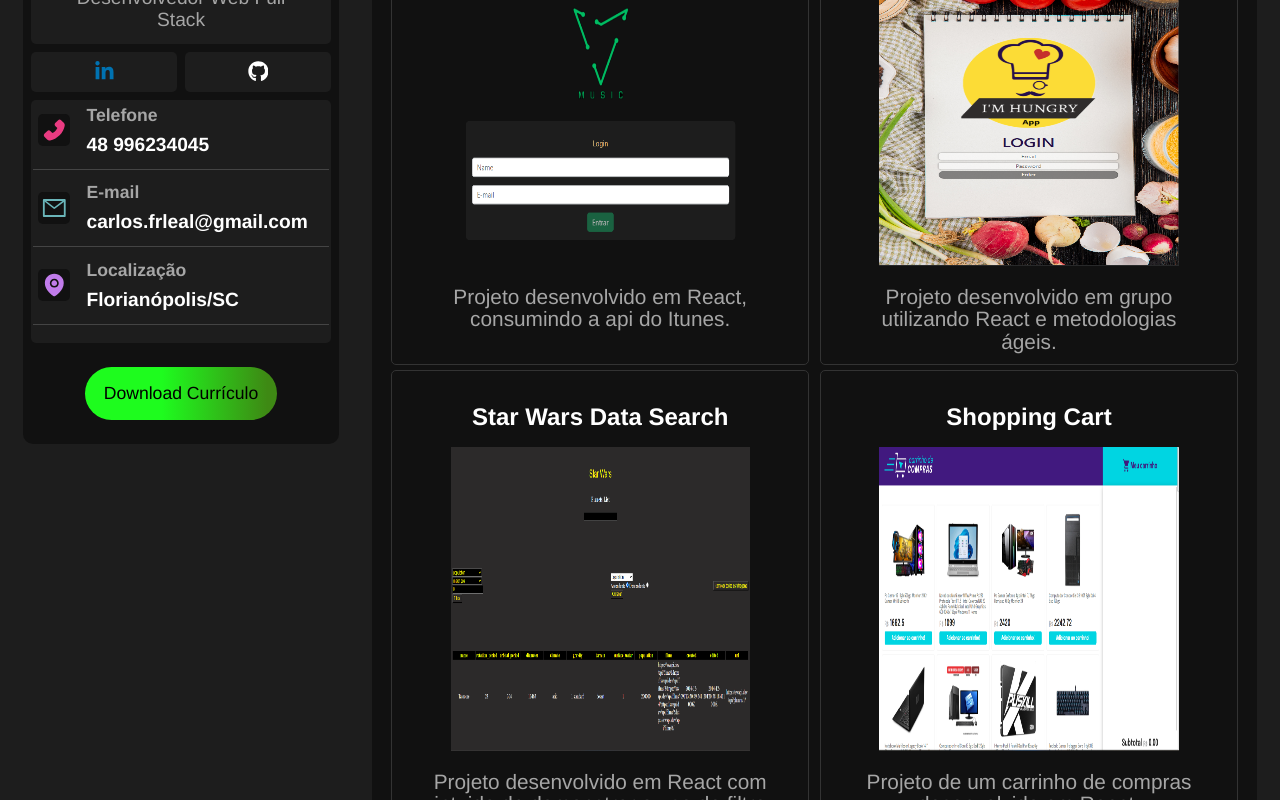
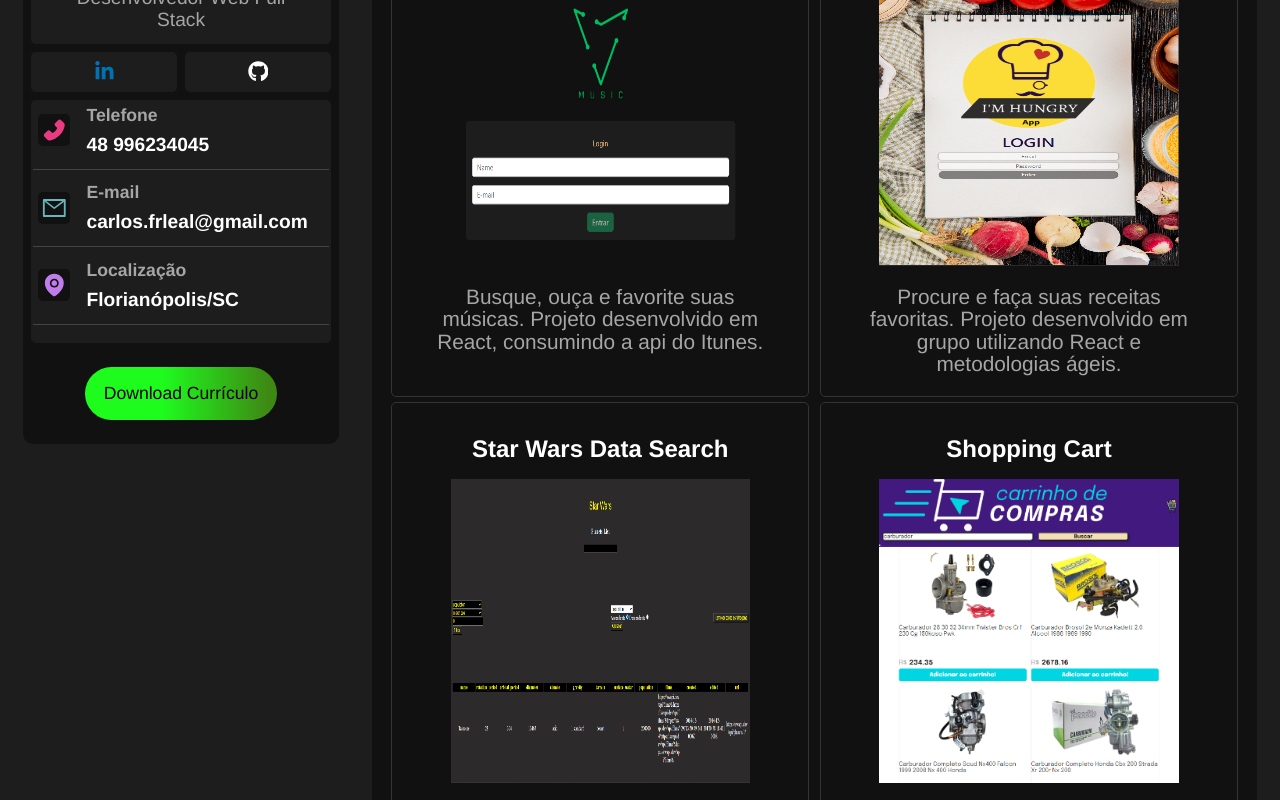
Before and after one commit to carlosleal89/portfolio, a React (Vite) app: page / in a window 1280 px wide. Both pictures are taken after a click on the button "Ver Projetos". Shown: the part 335-1135 px from the top of the page. Built offline with nearby package versions, Linux system fonts and the light colour scheme.

Commit message:
troca da imagem do projeto shopping cart e ajuste nas dimensões

```diff
--- a/src/data/projectsData.json
+++ b/src/data/projectsData.json
@@ -3,24 +3,24 @@
     "name": "GetRhythm",
     "img": "/getRhythm.png",
     "url": "https://getrhythm.vercel.app/",
-    "description": "Projeto desenvolvido em React, consumindo a api do Itunes."
+    "description": "Busque, ouça e favorite suas músicas. Projeto desenvolvido em React, consumindo a api do Itunes."
   },
   {
     "name": "I'm Hungry App",
     "img": "/hungry.png",
     "url": "https://imhungryapp.vercel.app/",
-    "description": "Projeto desenvolvido em grupo utilizando React e metodologias ágeis."
+    "description": "Procure e faça suas receitas favoritas. Projeto desenvolvido em grupo utilizando React e metodologias ágeis."
   },
   {
     "name": "Star Wars Data Search",
     "img": "/swdata.png",
     "url": "https://starwars-data-search.vercel.app/",
-    "description": "Projeto desenvolvido em React com intuido de demonstrar o uso de filtro em uma lista."
+    "description": "Que a força esteja com você. Projeto desenvolvido em React com intuido de demonstrar o uso de filtros em uma lista de planetas de Star Wars."
   },
   {
     "name": "Shopping Cart",
     "img": "/shoppingcart.png",
     "url": "https://shoppingcart-app.vercel.app/",
-    "description": "Projeto de um carrinho de compras desenvolvido em React."
+    "description": "Procure seus produtos, adicione no carrinho e veja o valor total. Desenvolvido em HTML, CSS e Javascript."
   }
 ]
--- a/src/styles/media-queries.sass
+++ b/src/styles/media-queries.sass
@@ -113,6 +113,7 @@
       .project-card
         width: 49%
         padding: 0
+        height: 32rem
 
       .project-name
         margin-top: 1rem
```
Also changed, not shown: public/shoppingcart.png.
